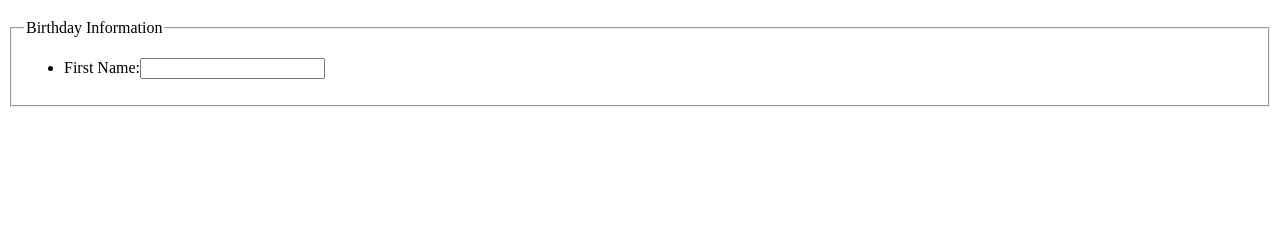
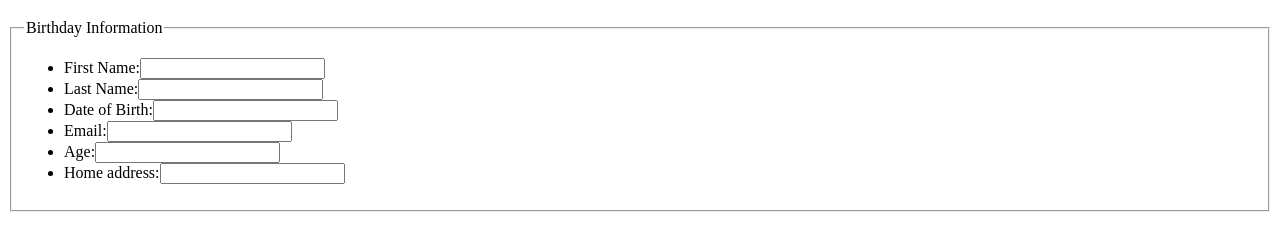
Before and after one commit to r61266/vfw-project1, a plain HTML site: page additem.html in a window 1280 px wide. Shown: the part 61-312 px from the top of the page. Drawn offline with Linux system fonts and the light colour scheme.

Commit message:
Saving Changes.

```diff
--- a/additem.html
+++ b/additem.html
@@ -16,10 +16,14 @@
 			<fieldset>
 				<legend>Birthday Information</legend>
 				<ul>
-					<li><label for="fname">First Name:</label><input type="text" id="fname" /></li>
-
-
-
+					<li><label for="fname">First Name:</label><input id="fname" /></li>
+					<li><label for="lname">Last Name:</label><input id="lname" /></li>
+					<li><label for="date">Date of Birth:</label><input id="date" /></li>
+					<li><label for="email">Email:</label><input id="email" /></li>
+					<li><label for="age">Age:</label><input id="age" /></li>
+					<li><label for="addr">Home address:</label><input id="addr" /></li>
+				</ul>
+			</fieldset>
 
 	</body>
 </html>
```
